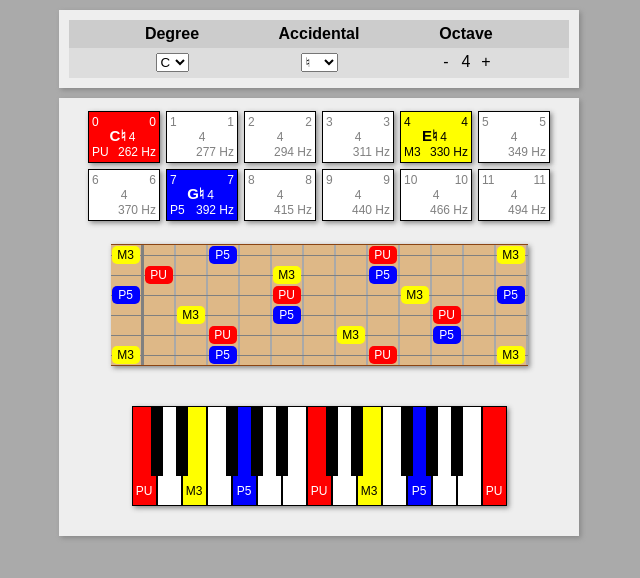
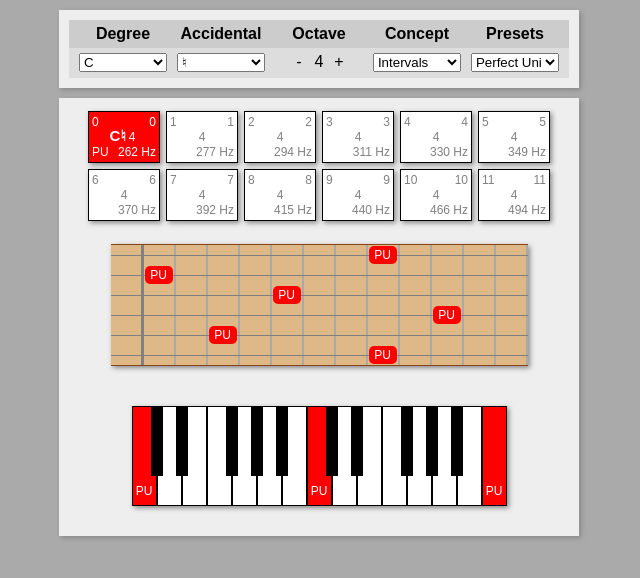
Before and after one commit to dan9418/play-what-beta, a React app: page / in a window 1280 px wide. Shown: the top 578 px of the page, without its empty margins (321-961 px from the left). Built offline with nearby package versions, Linux system fonts and the light colour scheme.

Commit message:
added presets

```diff
--- a/src/App.tsx
+++ b/src/App.tsx
@@ -2,10 +2,18 @@ import * as React from "react";
 import * as ReactDOM from "react-dom";
 import "./App.css";
 import { MasterViewer } from "./MasterViewer/MasterViewer";
-import { ACCIDENTAL, DEGREE, INTERVAL, ALL_DEGREES, ALL_ACCIDENTALS } from "./Common/Theory/TheoryDefinitions";
+import { ACCIDENTAL, DEGREE, ConceptType, Concept, ALL_CONCEPTS, Accidental, Degree } from "./Common/Theory/TheoryDefinitions";
 import { InputPanel } from "./InputPanel/InputPanel";
 
-export class App extends React.Component<any, any> {
+type AppState = {
+	degree: Degree,
+	accidental: Accidental,
+    octave: number,
+    conceptType: ConceptType,
+    concept: Concept,
+}
+
+export class App extends React.Component<any, AppState> {
 
 	constructor(props) {
 		super(props);
@@ -14,7 +22,8 @@ export class App extends React.Component<any, any> {
 			degree: DEGREE.C,
 			accidental: ACCIDENTAL.natural,
 			octave: 4,
-			intervals: [INTERVAL.PU, INTERVAL.M3, INTERVAL.P5]
+			conceptType: ALL_CONCEPTS[0],
+			concept: ALL_CONCEPTS[0].presets[0]
 		}
 	}
 
@@ -34,13 +43,14 @@ export class App extends React.Component<any, any> {
 			<>
 				<InputPanel
 					keyDef={keyDef}
-					intervals={this.state.intervals}
 					octave={this.state.octave}
+					conceptType={this.state.conceptType}
+					concept={this.state.concept}
 					setValue={this.setValue}
 				/>
 				<MasterViewer
 					keyDef={keyDef}
-					intervals={this.state.intervals}
+					intervals={this.state.concept.intervals}
 					octave={this.state.octave}
 				/>
 			</>
--- a/src/Common/Theory/TheoryDefinitions.ts
+++ b/src/Common/Theory/TheoryDefinitions.ts
@@ -1,10 +1,11 @@
+import { PRESET_CHORDS, PRESET_INTERVALS, PRESET_SCALES, PRESET_MODES, INTERVAL } from "./TheoryPresets";
+
 export interface Degree {
     id: string;
     name: string;
     value: number;
     index: number;
 }
-
 
 export const DEGREE = {
     C: {
@@ -158,7 +159,6 @@ export const ALL_ACCIDENTALS: Accidental[] = [
         offset: 2
     }
 ];
-
 export interface Key {
     degree: Degree;
     accidental: Accidental;
@@ -169,42 +169,6 @@ export interface Interval {
     name: string;
     degree: number;
     semitones: number;
-}
-
-export const INTERVAL = {
-    None: { id: '', name: '', degree: 0, semitones: 0 },
-    PU: { id: 'PU', name: 'Perfect Unison', degree: 1, semitones: 0 },
-    m2: { id: 'm2', name: 'Minor 2nd', degree: 2, semitones: 1 },
-    M2: { id: 'M2', name: 'Major 2nd', degree: 2, semitones: 2 },
-    m3: { id: 'm3', name: 'Minor 3rd', degree: 3, semitones: 3 },
-    M3: { id: 'M3', name: 'Major 3rd', degree: 3, semitones: 4 },
-    P4: { id: 'P4', name: 'Perfect 4th', degree: 4, semitones: 5 },
-    A4: { id: 'A4', name: 'Augmented 4th', degree: 4, semitones: 6 },
-    TT: { id: 'TT', name: 'Tritone', degree: 0, semitones: 6 },
-    d5: { id: 'd5', name: 'Diminished 5th', degree: 5, semitones: 6 },
-    P5: { id: 'P5', name: 'Perfect 5th', degree: 5, semitones: 7 },
-    A5: { id: 'A5', name: 'Augmented 5th', degree: 5, semitones: 8 },
-    m6: { id: 'm6', name: 'Minor 6th', degree: 6, semitones: 8 },
-    M6: { id: 'M6', name: 'Major 6th', degree: 6, semitones: 9 },
-    d7: { id: 'd7', name: 'Diminished 7th', degree: 7, semitones: 9 },
-    m7: { id: 'm7', name: 'Minor 7th', degree: 7, semitones: 10 },
-    M7: { id: 'M7', name: 'Major 7th', degree: 7, semitones: 11 },
-    P8: { id: 'P8', name: 'Perfect Octave', degree: 8, semitones: 12 },
-    m9: { id: 'm9', name: 'Minor 9th', degree: 9, semitones: 13 },
-    M9: { id: 'M9', name: 'Major 9th', degree: 9, semitones: 14 },
-    m10: { id: 'm10', name: 'Minor 10th', degree: 10, semitones: 15 },
-    M10: { id: 'M10', name: 'Major 10th', degree: 10, semitones: 16 },
-    P11: { id: 'P11', name: 'Perfect 11th', degree: 11, semitones: 17 },
-    A11: { id: 'A11', name: 'Augmented 11h', degree: 11, semitones: 18 },
-    dTT: { id: 'dTT', name: 'Double Tritone', degree: 0, semitones: 18 },
-    d12: { id: 'd12', name: 'Diminished 12th', degree: 12, semitones: 18 },
-    P12: { id: 'P12', name: 'Perfect 12th', degree: 12, semitones: 19 },
-    A12: { id: 'A12', name: 'Augmented 12th', degree: 12, semitones: 20 },
-    m13: { id: 'm13', name: 'Minor 13th', degree: 13, semitones: 20 },
-    M13: { id: 'M13', name: 'Major 13th', degree: 13, semitones: 21 },
-    d14: { id: 'd14', name: 'Diminished 14th', degree: 14, semitones: 21 },
-    m14: { id: 'm14', name: 'Minor 14th', degree: 14, semitones: 22 },
-    M14: { id: 'M14', name: 'Major 14th', degree: 14, semitones: 23 }
 }
 
 export const ALL_INTERVALS: Interval[] = [
@@ -241,8 +205,47 @@ export const ALL_INTERVALS: Interval[] = [
     { id: 'd14', name: 'Diminished 14th', degree: 14, semitones: 21 },
     { id: 'm14', name: 'Minor 14th', degree: 14, semitones: 22 },
     { id: 'M14', name: 'Major 14th', degree: 14, semitones: 23 }
-]
+];
 
+export interface Concept {
+    id: string;
+    name: string;
+    intervals: Interval[];
+}
+
+export interface ConceptType {
+    id: string;
+    name: string;
+    presets: Concept[];
+}
+
+export const ALL_CONCEPTS: ConceptType[] = [
+    {
+        id: 'interval',
+        name: 'Intervals',
+        presets: PRESET_INTERVALS
+    },
+    {
+        id: 'chord',
+        name: 'Chords',
+        presets: PRESET_CHORDS
+    },
+    {
+        id: 'scale',
+        name: 'Scales',
+        presets: PRESET_SCALES
+    },
+    {
+        id: 'mode',
+        name: 'Modes',
+        presets: PRESET_MODES
+    },
+    /*{
+        id: 'romanNumeral',
+        name: 'Roman Numerals',
+        presets: null
+    }*/
+];
 
 export interface Note {
     octave: number;
--- a/src/Common/Theory/TheoryEngine.ts
+++ b/src/Common/Theory/TheoryEngine.ts
@@ -1,5 +1,6 @@
-import { Key, Interval, DEGREE, Degree, Accidental, INTERVAL, Note, ACCIDENTAL, ALL_ACCIDENTALS, ALL_DEGREES, MAJOR_SCALE } from "./TheoryDefinitions";
+import { Key, Interval, DEGREE, Degree, Accidental, Note, ACCIDENTAL, ALL_ACCIDENTALS, ALL_DEGREES, MAJOR_SCALE } from "./TheoryDefinitions";
 import { TheoryEngine2 } from "./TheoryEngine2";
+import { INTERVAL } from "./TheoryPresets";
 
 export class TheoryEngine {
 
--- a/src/Common/Theory/TheoryPresets.ts
+++ b/src/Common/Theory/TheoryPresets.ts
@@ -1,6 +1,40 @@
-import { INTERVAL } from "./TheoryDefinitions";
+export const INTERVAL = {
+    None: { id: '', name: '', degree: 0, semitones: 0 },
+    PU: { id: 'PU', name: 'Perfect Unison', degree: 1, semitones: 0 },
+    m2: { id: 'm2', name: 'Minor 2nd', degree: 2, semitones: 1 },
+    M2: { id: 'M2', name: 'Major 2nd', degree: 2, semitones: 2 },
+    m3: { id: 'm3', name: 'Minor 3rd', degree: 3, semitones: 3 },
+    M3: { id: 'M3', name: 'Major 3rd', degree: 3, semitones: 4 },
+    P4: { id: 'P4', name: 'Perfect 4th', degree: 4, semitones: 5 },
+    A4: { id: 'A4', name: 'Augmented 4th', degree: 4, semitones: 6 },
+    TT: { id: 'TT', name: 'Tritone', degree: 0, semitones: 6 },
+    d5: { id: 'd5', name: 'Diminished 5th', degree: 5, semitones: 6 },
+    P5: { id: 'P5', name: 'Perfect 5th', degree: 5, semitones: 7 },
+    A5: { id: 'A5', name: 'Augmented 5th', degree: 5, semitones: 8 },
+    m6: { id: 'm6', name: 'Minor 6th', degree: 6, semitones: 8 },
+    M6: { id: 'M6', name: 'Major 6th', degree: 6, semitones: 9 },
+    d7: { id: 'd7', name: 'Diminished 7th', degree: 7, semitones: 9 },
+    m7: { id: 'm7', name: 'Minor 7th', degree: 7, semitones: 10 },
+    M7: { id: 'M7', name: 'Major 7th', degree: 7, semitones: 11 },
+    P8: { id: 'P8', name: 'Perfect Octave', degree: 8, semitones: 12 },
+    m9: { id: 'm9', name: 'Minor 9th', degree: 9, semitones: 13 },
+    M9: { id: 'M9', name: 'Major 9th', degree: 9, semitones: 14 },
+    m10: { id: 'm10', name: 'Minor 10th', degree: 10, semitones: 15 },
+    M10: { id: 'M10', name: 'Major 10th', degree: 10, semitones: 16 },
+    P11: { id: 'P11', name: 'Perfect 11th', degree: 11, semitones: 17 },
+    A11: { id: 'A11', name: 'Augmented 11h', degree: 11, semitones: 18 },
+    dTT: { id: 'dTT', name: 'Double Tritone', degree: 0, semitones: 18 },
+    d12: { id: 'd12', name: 'Diminished 12th', degree: 12, semitones: 18 },
+    P12: { id: 'P12', name: 'Perfect 12th', degree: 12, semitones: 19 },
+    A12: { id: 'A12', name: 'Augmented 12th', degree: 12, semitones: 20 },
+    m13: { id: 'm13', name: 'Minor 13th', degree: 13, semitones: 20 },
+    M13: { id: 'M13', name: 'Major 13th', degree: 13, semitones: 21 },
+    d14: { id: 'd14', name: 'Diminished 14th', degree: 14, semitones: 21 },
+    m14: { id: 'm14', name: 'Minor 14th', degree: 14, semitones: 22 },
+    M14: { id: 'M14', name: 'Major 14th', degree: 14, semitones: 23 }
+};
 
-export let IntervalDefinitions = [
+export let PRESET_INTERVALS = [
     {
         id: 'PU',
         name: 'Perfect Unison',
@@ -83,7 +117,7 @@ export let IntervalDefinitions = [
     }
 ];
 
-export let ChordDefinitions = [
+export let PRESET_CHORDS = [
     {
         id: 'maj',
         name: 'Major Triad',
@@ -177,7 +211,7 @@ export let ChordDefinitions = [
 ];
 
 
-export let ScaleDefinitions = [
+export let PRESET_SCALES = [
     {
         id: 'major',
         name: 'Major',
@@ -210,7 +244,7 @@ export let ScaleDefinitions = [
     }
 ];
 
-export let ModeDefinitions = [
+export let PRESET_MODES = [
     {
         id: 'ionian',
         name: 'Ionian',
--- a/src/InputPanel/InputPanel.css
+++ b/src/InputPanel/InputPanel.css
@@ -18,9 +18,13 @@
     padding: 5px;
 }
 
-.input-panel-header-cell {
+.input-panel .cell {
     display: inline-block;
-    width: 30%;
+    width: 20%;
+}
+
+.input-panel .cell select {
+    width: 90%;
 }
 
 /* Content */
@@ -29,8 +33,3 @@
     background-color: #DDD;
     padding: 5px;
 }
-
-.input-panel-content-row-cell {
-    display: inline-block;
-    width: 30%;
-}
--- a/src/InputPanel/InputPanel.tsx
+++ b/src/InputPanel/InputPanel.tsx
@@ -1,13 +1,14 @@
 import * as React from "react";
 import "./InputPanel.css";
-import { Accidental, Interval, Key, ALL_DEGREES, ALL_ACCIDENTALS } from "../Common/Theory/TheoryDefinitions";
+import { Accidental, Interval, Key, ALL_DEGREES, ALL_ACCIDENTALS, ALL_CONCEPTS, ConceptType, Concept } from "../Common/Theory/TheoryDefinitions";
 import { DropdownSelector } from "../Common/Inputs/Selectors/DropdownSelector/DropdownSelector";
 import { NumericSelector } from "../Common/Inputs/Selectors/NumericSelector/NumericSelector";
 
 type InputPanelProps = {
     keyDef: Key,
     octave: number,
-    intervals: Interval[],
+    conceptType: ConceptType,
+    concept: Concept,
     setValue: (property: string, value: any) => void
 }
 
@@ -15,9 +16,6 @@ export class InputPanel extends React.Component<InputPanelProps, any> {
 
     constructor(props) {
         super(props);
-        this.state = {
-
-        };
     }
 
     /* Render */
@@ -26,20 +24,28 @@ export class InputPanel extends React.Component<InputPanelProps, any> {
         return (
             <div className='input-panel'>
                 <div className='input-panel-header'>
-                    <div className='input-panel-header-cell'>Degree</div>
-                    <div className='input-panel-header-cell'>Accidental</div>
-                    <div className='input-panel-header-cell'>Octave</div>
+                    <div className='cell'>Degree</div>
+                    <div className='cell'>Accidental</div>
+                    <div className='cell'>Octave</div>
+                    <div className='cell'>Concept</div>
+                    <div className='cell'>Presets</div>
                 </div>
                 <div className='input-panel-content'>
                     <div className='input-panel-content-row'>
-                        <div className='input-panel-content-row-cell'>
+                        <div className='cell'>
                             <DropdownSelector data={ALL_DEGREES} value={this.props.keyDef.degree} setValue={(value) => { this.props.setValue('degree', value); }} />
                         </div>
-                        <div className='input-panel-content-row-cell'>
+                        <div className='cell'>
                             <DropdownSelector data={ALL_ACCIDENTALS} value={this.props.keyDef.accidental} setValue={(value) => { this.props.setValue('accidental', value); }} />
                         </div>
-                        <div className='input-panel-content-row-cell'>
+                        <div className='cell'>
                             <NumericSelector value={this.props.octave} setValue={(value) => { this.props.setValue('octave', value); }} />
+                        </div>
+                        <div className='cell'>
+                            <DropdownSelector data={ALL_CONCEPTS} value={this.props.conceptType} setValue={(value) => { this.props.setValue('conceptType', value); }} />
+                        </div>
+                        <div className='cell'>
+                            <DropdownSelector data={this.props.conceptType.presets} value={this.props.concept} setValue={(value) => { this.props.setValue('concept', value); }} />
                         </div>
                     </div>
                 </div>
```
Also changed, not shown: 1 other file (tests, documents, lock files or other folders).
